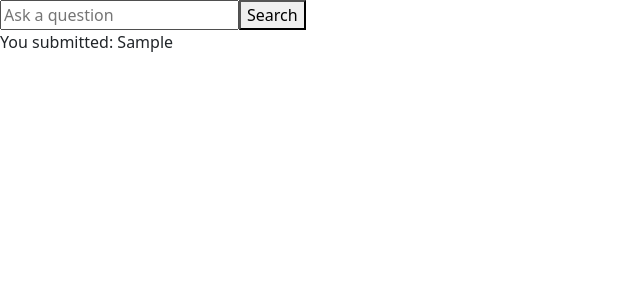
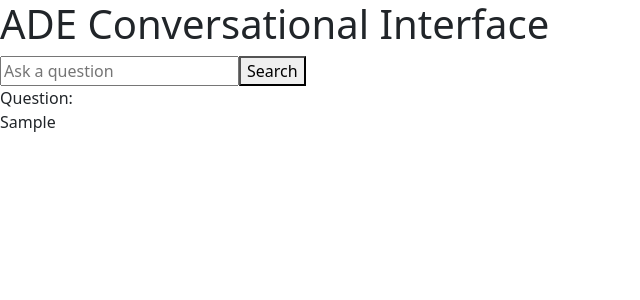
Before and after one commit to Nodero-Group-Project/ade-chat-assistant-frontend, a React (Vite) app: page / in a window 1280 px wide. Both pictures are taken after typing "Sample" into the empty fields and a click on the button "Search". Shown: the top 300 px of the page, without its empty margins (0-640 px from the left). Built offline with nearby package versions, Linux system fonts and the light colour scheme; no server answers.

Commit message:
Connect chat input to backend API

```diff
--- a/src/App.tsx
+++ b/src/App.tsx
@@ -5,9 +5,12 @@ import { useState } from "react";
 function App() {
 
   return (
+    <>
+    <h1>ADE Conversational Interface</h1>
     <div>
       <ChatInput></ChatInput>
     </div>
+    </>
   );
 }
 
--- a/src/components/ChatInput.tsx
+++ b/src/components/ChatInput.tsx
@@ -1,6 +1,6 @@
-import React, { ChangeEvent, useState } from 'react';
-
-function ChatInput() {
+import React, { ChangeEvent } from 'react';
+import {useState, useEffect} from 'react';
+export function ChatInput() {
 
   // 1. Declare state to hold the textbox value
   const [inputValue, setInputValue] = useState('');
@@ -14,9 +14,26 @@ function ChatInput() {
   };
 
   // 4. Handle button click / form submission
-  const handleSubmit = (e: React.FormEvent<HTMLFormElement>) => {
+  const handleSubmit = async (e: React.FormEvent<HTMLFormElement>) => {
     e.preventDefault();
     setSubmittedValue(inputValue);
+
+    try {
+      const response = await fetch(
+        `http://127.0.0.1:8000/report?question=${encodeURIComponent(inputValue)}`
+      );
+
+      if (!response.ok) {
+        throw new Error("Failed to fetch");
+      }
+
+      const data = await response.json();
+      console.log(data);
+
+    } catch (error) {
+      console.error(error);
+    }
+
     setInputValue(''); // Clear the textbox after clicking
   };
 
@@ -34,7 +51,8 @@ function ChatInput() {
             </button>
         </form>
 
-        {submittedValue && (<p>You submitted: {submittedValue}</p>)}
+        {/* If there is value in the submittedValue then show the user's question */}
+        {submittedValue && (<p>Question: <br></br> {submittedValue}</p>)}
     </div>
   );
 }
```
